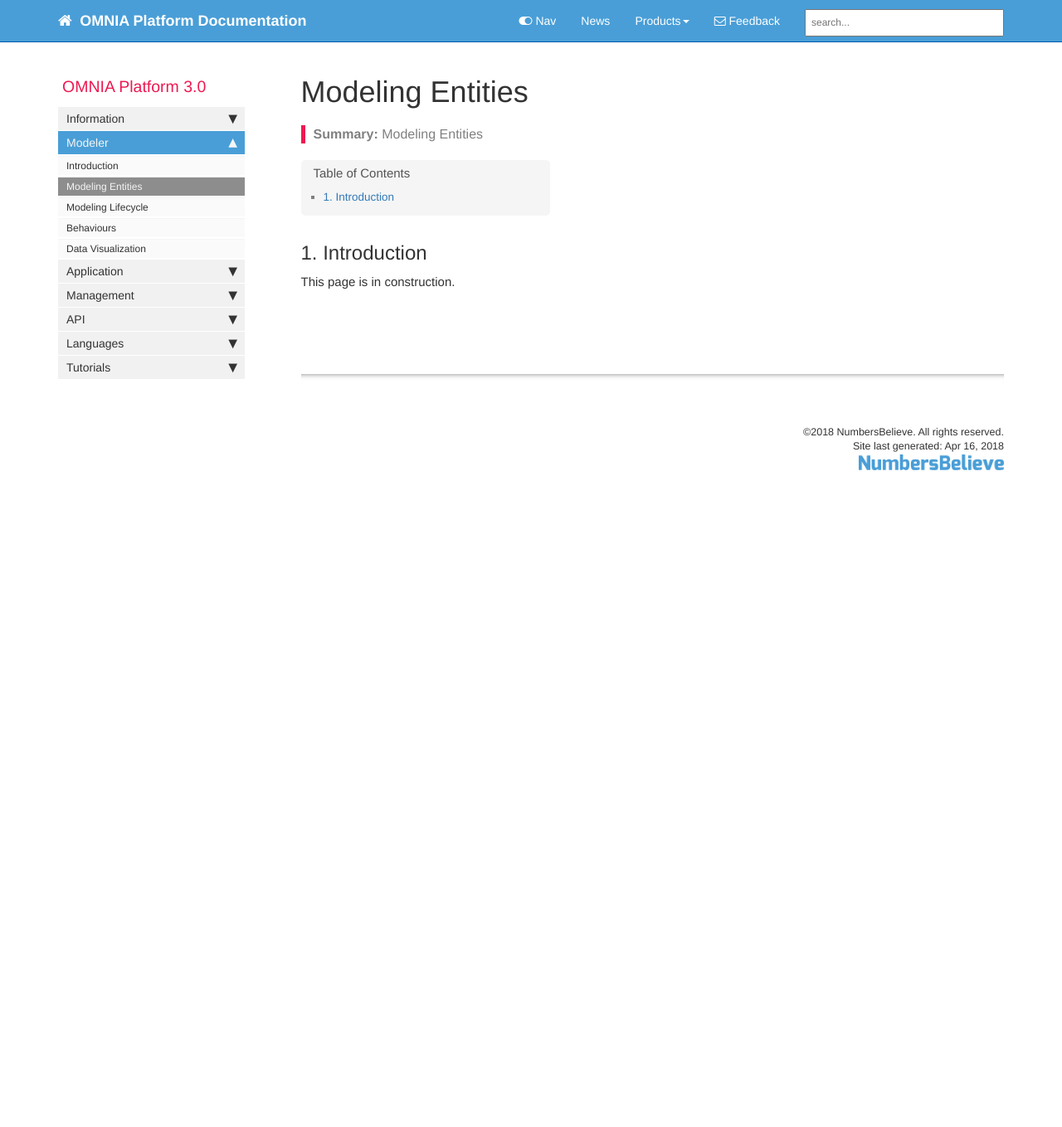
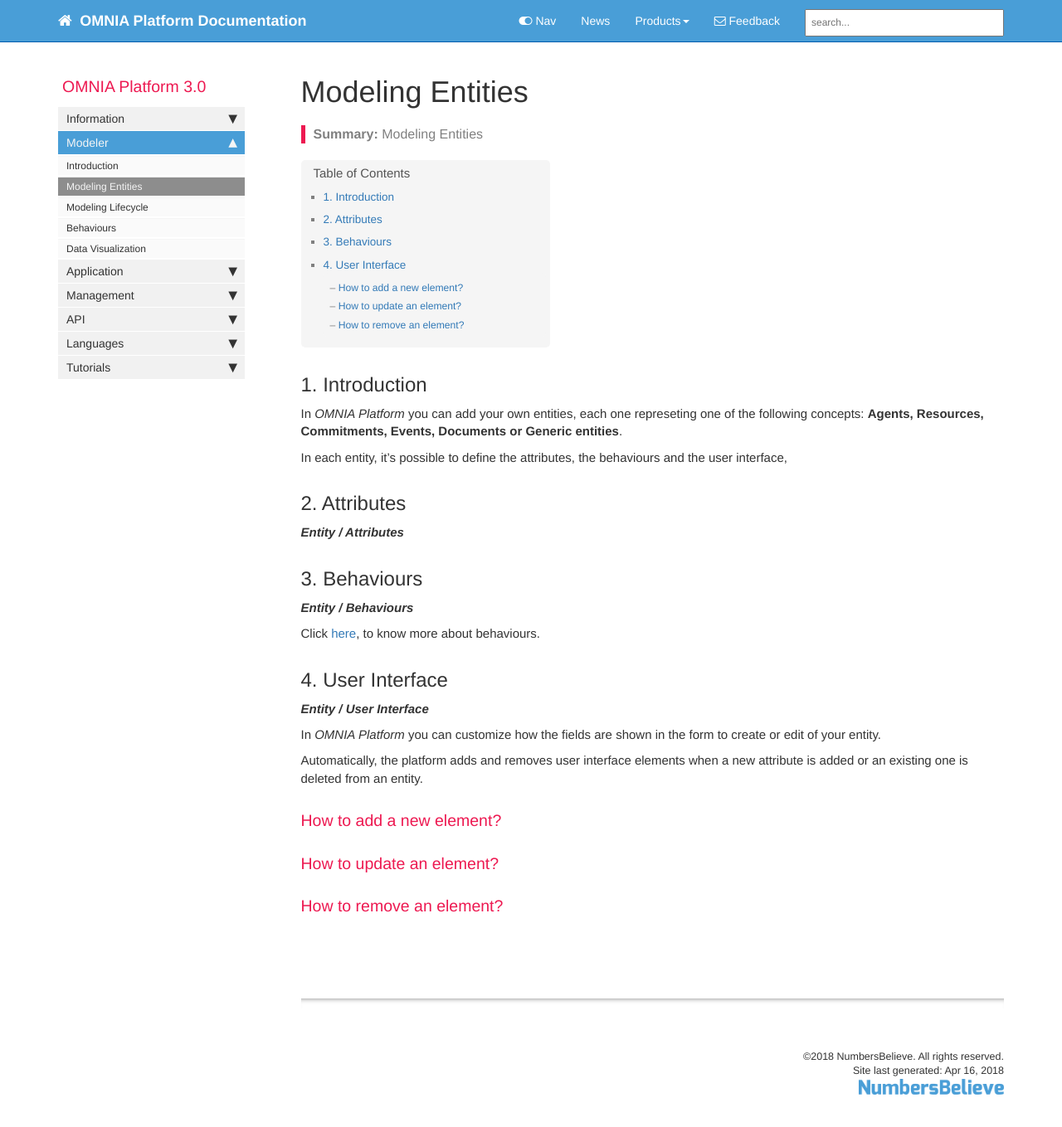
Before and after one commit to daniel8lopes/omnia3, a Jekyll site: the page built from docs/pages/omnia3/Modeler/omnia3_modeler_entities.md, in a window 1280 px wide and 1380 px high. Shown: the top 1359 px of the window at 83% size. Built offline with Jekyll 4.4.1, drawn with Linux system fonts in a browser that asks for light colours; nearby versions of some CDN libraries; comment, search, counter and statistics services are not loaded.

Commit message:
Add texts to Entities

```diff
--- a/docs/_data/sidebars/omnia3_sidebar.yml
+++ b/docs/_data/sidebars/omnia3_sidebar.yml
@@ -53,10 +53,6 @@ entries:
     - title: Data Visualization
       url: /omnia3_modeler_datavisualization.html
       output: web, pdf
-
-    - title: User Interface
-    url: /omnia3_modeler_userinterface.html
-    output: web, pdf
 
   - title: Application
     output: web, pdf
--- a/docs/pages/omnia3/Modeler/omnia3_modeler_entities.md
+++ b/docs/pages/omnia3/Modeler/omnia3_modeler_entities.md
@@ -10,4 +10,27 @@ folder: omnia3
 
 ## 1. Introduction
 
-This page is in construction.
+In _OMNIA Platform_ you can add your own entities, each one represeting one of the following concepts: __Agents, Resources, Commitments, Events, Documents or Generic entities__.
+
+In each entity, it's possible to define the attributes, the behaviours and the user interface,
+
+## 2. Attributes
+__*Entity / Attributes*__
+
+## 3. Behaviours
+__*Entity / Behaviours*__
+
+Click [here](omnia3_modeler_behaviours.html), to know more about behaviours.
+
+## 4. User Interface
+__*Entity / User Interface*__
+
+In _OMNIA Platform_ you can customize how the fields are shown in the form to create or edit of your entity.
+
+Automatically, the platform adds and removes user interface elements when a new attribute is added or an existing one is deleted from an entity.
+
+### How to add a new element?
+
+### How to update an element?
+
+### How to remove an element?
```
Also changed, not shown: docs/pages/omnia3/Modeler/omnia3_modeler_userinterface.md (deleted, +0 -13 lines).
